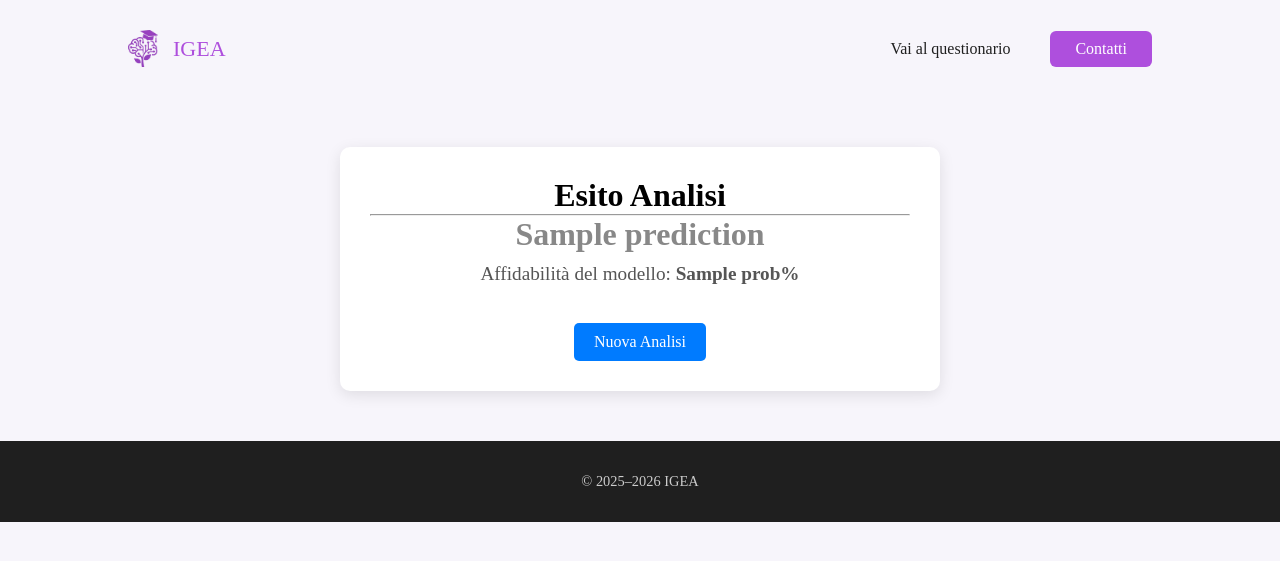
After one commit to jupex69/IGEA, a Flask app: template sito/templates/risultato.html in a window 1280 px wide. The commit adds this page. Shown: the top 561 px of the page. Run offline with Flask 3, Linux system fonts and the light colour scheme; the template is opened without the code that fills it: most values are stand-ins (such as "Sample title", 1, 10 or a date in 2020).

Commit message:
feat - aggiunto app.py (server), save_model.py (addestramento)

```diff
--- /dev/null
+++ b/sito/templates/partials/navbar.html
@@ -0,0 +1,12 @@
+<header>
+    <a href="../index.html" class="logo">
+        <img src="../../static/assets/images/logo_IGEA.png" alt="logo">
+        <h1>IGEA</h1>
+    </a>
+    <nav>
+        <ul class="nav__links">
+            <li><a href="../questionario.html">Vai al questionario</a></li>
+        </ul>
+    </nav>
+    <a class="cta" href="#">Contatti</a>
+</header>
--- /dev/null
+++ b/sito/templates/risultato.html
@@ -0,0 +1,57 @@
+<!DOCTYPE html>
+<html lang="it">
+<head>
+    <meta charset="UTF-8">
+    <meta name="viewport" content="width=device-width, initial-scale=1.0">
+    <title>Esito IGEA</title>
+    <link rel="stylesheet" href="{{ url_for('static', filename='css/style.css') }}">
+    <link rel="stylesheet" href="{{ url_for('static', filename='css/navbar.css') }}">
+    <link rel="stylesheet" href="{{ url_for('static', filename='css/footer.css') }}">
+    <style>
+        .result-container {
+            max-width: 600px;
+            margin: 50px auto;
+            text-align: center;
+            padding: 30px;
+            border-radius: 10px;
+            box-shadow: 0 4px 15px rgba(0,0,0,0.1);
+            background-color: #fff;
+        }
+        .prediction-title { font-size: 2em; margin-bottom: 10px; }
+        .prob-text { font-size: 1.2em; color: #555; }
+        .btn-back {
+            display: inline-block;
+            margin-top: 20px;
+            padding: 10px 20px;
+            background-color: #007bff;
+            color: white;
+            text-decoration: none;
+            border-radius: 5px;
+        }
+        .btn-back:hover { background-color: #0056b3; }
+    </style>
+</head>
+<body>
+
+{% include 'partials/navbar.html' %}
+
+<main>
+    <div class="result-container">
+        <h1>Esito Analisi</h1>
+        <hr>
+
+        <h2 class="prediction-title" style="color: {{ color }};">
+            {{ prediction }}
+        </h2>
+
+        <p class="prob-text">Affidabilità del modello: <strong>{{ prob }}%</strong></p>
+
+        <br>
+        <a href="/" class="btn-back">Nuova Analisi</a>
+    </div>
+</main>
+
+{% include 'partials/footer.html' %}
+
+</body>
+</html>
--- /dev/null
+++ b/src/app.py
@@ -0,0 +1,120 @@
+from flask import Flask, request, render_template
+import pandas as pd
+import joblib
+import os
+import numpy as np
+
+# =========================
+# CONFIGURAZIONE PERCORSI
+# =========================
+BASE_DIR = os.path.dirname(os.path.abspath(__file__))
+TEMPLATE_DIR = os.path.join(BASE_DIR, '../sito/templates')
+STATIC_DIR = os.path.join(BASE_DIR, '../sito/static')
+
+app = Flask(__name__, template_folder=TEMPLATE_DIR, static_folder=STATIC_DIR)
+
+# =========================
+# CARICAMENTO MODELLO
+# =========================
+model_path = os.path.join(BASE_DIR, 'modello_depression.pkl')
+
+try:
+    model = joblib.load(model_path)
+    print(f"✅ Modello caricato correttamente. (Numpy: {np.__version__})")
+except Exception as e:
+    print(f"❌ Errore caricamento modello: {e}")
+
+# =========================
+# FUNZIONI DI PULIZIA
+# =========================
+def clean_sleep_duration(val):
+    """Rimuove apici e spazi extra"""
+    return str(val).replace("'", "").strip()
+
+def map_degree(val):
+    """Normalizza il titolo di studio"""
+    val = str(val).lower()
+    if any(x in val for x in ['b.tech', 'b.e', 'bachelor', 'undergraduate']):
+        return 'Bachelor'
+    if any(x in val for x in ['m.tech', 'm.e', 'master', 'postgraduate']):
+        return 'Master'
+    if 'diploma' in val:
+        return 'Diploma'
+    if 'phd' in val:
+        return 'PhD'
+    return 'Bachelor' # Default
+
+# =========================
+# ROUTES
+# =========================
+@app.route('/')
+def home():
+    return render_template('questionario.html')
+
+@app.route('/predict', methods=['POST'])
+def predict():
+    data = request.form
+
+    # 1. Recupero dati grezzi dal form
+    input_data = {
+        'Gender': str(data.get('gender', 'Male')),
+        'Age': float(data.get('age', 20)),
+        'Academic Pressure': float(data.get('academic_pressure', 3)),
+        'Study Satisfaction': float(data.get('study_satisfaction', 3)),
+        'Financial Stress': float(data.get('financial_stress', 3)),
+        'Degree': str(data.get('degree', 'Diploma')),
+        'CGPA': float(data.get('cgpa', 8.0)),
+        'Work/Study Hours': float(data.get('study_hours', 4)),
+        'Sleep Duration': str(data.get('sleep_duration', '7-8 hours')),
+        'Dietary Habits': str(data.get('dietary_habits', 'Moderate')),
+        'Family History of Mental Illness': str(data.get('family_history_mental_illness', 'No'))
+    }
+
+    input_df = pd.DataFrame([input_data])
+
+    # 2. PULIZIA DATI
+    input_df['Sleep Duration'] = input_df['Sleep Duration'].apply(clean_sleep_duration)
+    input_df['Degree'] = input_df['Degree'].apply(map_degree)
+
+    # 3. FEATURE ENGINEERING (Creazione colonne mancanti)
+    input_df['CGPA_30'] = (input_df['CGPA'] * 2.4) + 6
+    input_df['Degree_level'] = input_df['Degree']
+
+    # 4. FORCE TYPE CASTING (La soluzione all'errore isnan)
+    # Convertiamo esplicitamente le colonne di testo in 'object' per calmare Numpy
+    string_cols = ['Gender', 'Degree', 'Degree_level', 'Sleep Duration', 'Dietary Habits', 'Family History of Mental Illness']
+    for col in string_cols:
+        input_df[col] = input_df[col].astype(object)
+
+    # Assicuriamo che i numeri siano float
+    numeric_cols = ['Age', 'Academic Pressure', 'Study Satisfaction', 'Financial Stress', 'CGPA', 'Work/Study Hours', 'CGPA_30']
+    for col in numeric_cols:
+        input_df[col] = input_df[col].astype(float)
+
+    # 5. PREDIZIONE
+    try:
+        prediction = model.predict(input_df)[0]
+        prob = model.predict_proba(input_df)[0][1]
+
+        if prediction == 1:
+            msg = "Rischio Depressione Rilevato"
+            color = "#dc3545"
+        else:
+            msg = "Nessun Rischio Rilevato"
+            color = "#28a745"
+
+        return render_template(
+            'risultato.html',
+            prediction=msg,
+            prob=round(prob * 100, 1),
+            color=color
+        )
+
+    except Exception as e:
+        print(f"\n❌ ERRORE PREDIZIONE: {e}")
+        import traceback
+        traceback.print_exc() # Stampa l'errore completo nel terminale per debug
+        return f"Errore del server: {e}"
+
+if __name__ == '__main__':
+    app.run(debug=True)
```
Also changed, not shown: sito/static/partials/navbar.html (deleted, +0 -12 lines), sito/templates/questionario.html (+15 -19 lines), src/save_model.py (added, +29 -0 lines), sito/templates/partials/footer.html (renamed from sito/static/partials/footer.html).
